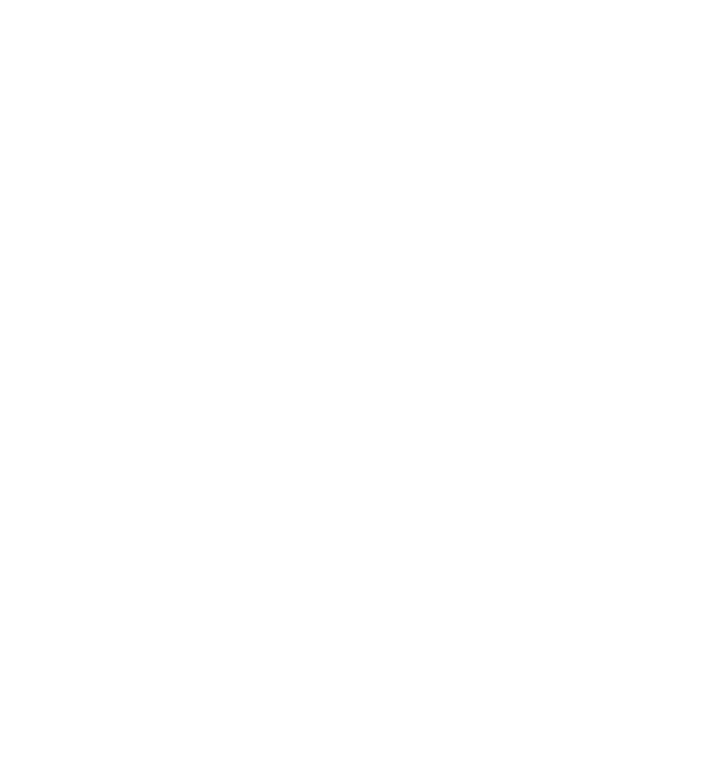
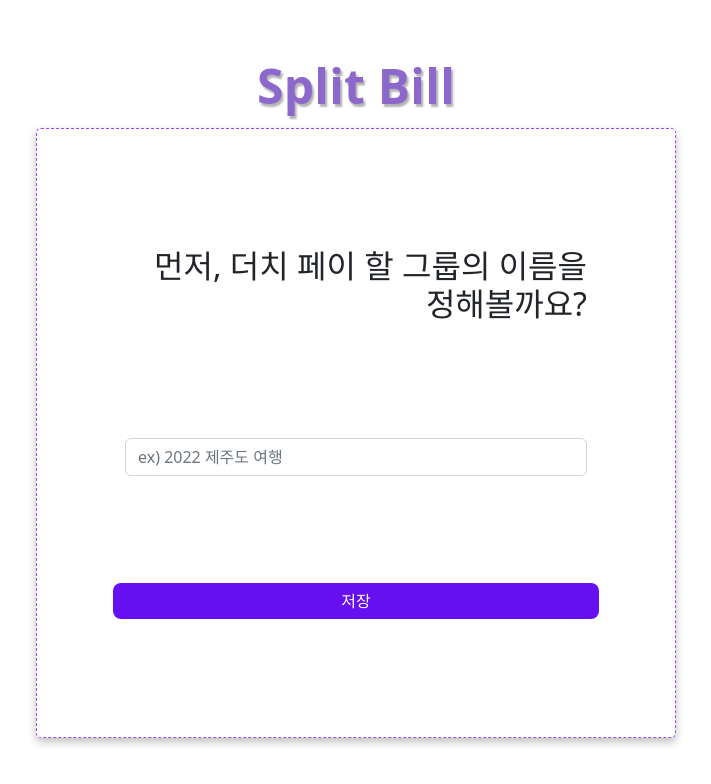
Before and after one commit to michaelhur/split-bill, a React (Create React App) app: page /group in a window 1280 px wide. Before the commit this address had no page. Shown: the top 784 px of the page, without its empty margins (284-995 px from the left). Built offline with nearby package versions, Linux system fonts and the light colour scheme; the HTML template or start-up script is replaced by a standard one.

Commit message:
feat: 라우팅 주소 분리하기

```diff
--- a/src/App.jsx
+++ b/src/App.jsx
@@ -1,19 +1,20 @@
-import {BrowserRouter, Routes, Route} from 'react-router-dom';
+import {BrowserRouter, Routes, Route, Navigate} from 'react-router-dom';
 import {CreateGroup} from './components/CreateGroup';
 import {AddMembers} from './components/AddMembers';
 import {ExpenseMain} from './components/ExpenseMain';
 import {RecoilRoot} from 'recoil';
 import 'bootstrap/dist/css/bootstrap.min.css';
-
+import {ROUTES} from './routes';
 
 const App = () => {
     return (
         <BrowserRouter>
             <RecoilRoot>
                 <Routes>
-                    <Route path="/" element={<CreateGroup />} />
-                    <Route path="/members" element={<AddMembers />} />
-                    <Route path="/expenses" element={<ExpenseMain />} />
+                    <Route path="/" element={<Navigate to={ROUTES.CREATE_GROUP}/>}/>
+                    <Route path={ROUTES.CREATE_GROUP} element={<CreateGroup />} />
+                    <Route path={ROUTES.ADD_MEMBERS} element={<AddMembers />} />
+                    <Route path={ROUTES.EXPENSES} element={<ExpenseMain />} />
                 </Routes>
             </RecoilRoot>
         </BrowserRouter>
--- a/src/components/AddMembers.jsx
+++ b/src/components/AddMembers.jsx
@@ -5,8 +5,11 @@ import {useRecoilState, useRecoilValue} from 'recoil';
 import {groupNameState} from '../state/groupName';
 import {groupMembersState} from '../state/groupMembers';
 import styled from 'styled-components';
+import {ROUTES} from '../routes';
+import {useNavigate} from 'react-router-dom';
 
 export const AddMembers = () => {
+    const navigate = useNavigate()
     const [formSubmitted, setFormSubmitted] = useState(false);
     const [validated, setValidated] = useState(false);
 
@@ -17,6 +20,10 @@ export const AddMembers = () => {
         event.preventDefault()
         setFormSubmitted(true)
         setValidated(true)
+
+        if (groupMembers.length > 0) {
+            navigate(ROUTES.EXPENSES)
+        }
     }
 
     const title = `${groupName} 그룹의 속한 사람들의 이름을 모두 적어주세요!`
--- a/src/components/CreateGroup.jsx
+++ b/src/components/CreateGroup.jsx
@@ -3,16 +3,26 @@ import {Form} from 'react-bootstrap';
 import {useSetRecoilState} from 'recoil';
 import {groupNameState} from '../state/groupName';
 import React, {useState} from 'react';
+import {useNavigate} from 'react-router-dom';
+import {ROUTES} from '../routes';
 
 export const CreateGroup = () => {
     const [validated, setValidated] = useState(false);
+    const [isValidGroupName, setIsValidGroupName] = useState(false);
     const setGroupName = useSetRecoilState(groupNameState)
+    const navigate = useNavigate()
 
     const handleSubmit = (event) => {
         event.preventDefault()
 
         const form = event.currentTarget
-        if (!form.checkValidity()) event.stopPropagation()
+        if (form.checkValidity()) {
+            setIsValidGroupName(true)
+            navigate(ROUTES.ADD_MEMBERS)
+        } else {
+            event.stopPropagation()
+            setIsValidGroupName(false)
+        }
 
         setValidated(true)
     }
@@ -31,7 +41,11 @@ export const CreateGroup = () => {
                     }}
                     required
                 />
-                <Form.Control.Feedback type="invalid">
+                <Form.Control.Feedback
+                    type="invalid"
+                    data-testid="errorMessage"
+                    data-valid={isValidGroupName}
+                >
                     그룹 이름을 입력해주세요!
                 </Form.Control.Feedback>
             </Form.Group>
--- /dev/null
+++ b/src/routes.js
@@ -0,0 +1,5 @@
+export const ROUTES = {
+    CREATE_GROUP: "/group",
+    ADD_MEMBERS: "/members",
+    EXPENSES: "/expenses",
+}
```
Also changed, not shown: 2 other files (tests, documents, lock files or other folders).
